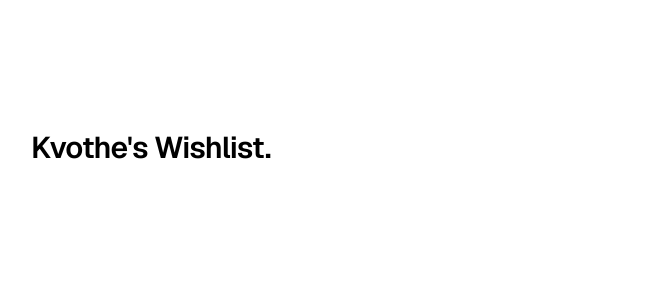
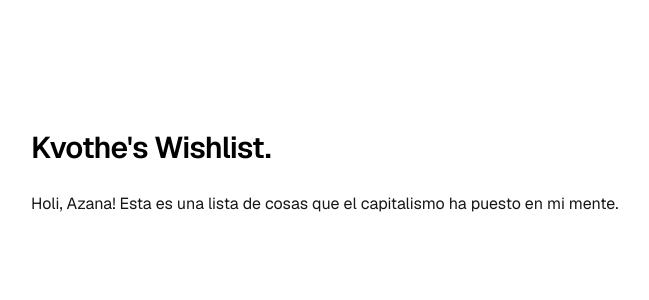
Before and after one commit to Kvothe1997/kvotheswishlist, a Next.js app: page / in a window 1280 px wide. Shown: the top 300 px of the page, without its empty margins (289-938 px from the left). Built offline with nearby package versions, Linux system fonts and the light colour scheme.

Commit message:
Context to page

```diff
--- a/app/page.tsx
+++ b/app/page.tsx
@@ -8,6 +8,7 @@ export default function Home() {
           <h1 className="max-w-xs text-3xl font-semibold leading-10 tracking-tight text-black dark:text-zinc-50">
             Kvothe's Wishlist.
           </h1>
+          <h2>Holi, Azana! Esta es una lista de cosas que el capitalismo ha puesto en mi mente.</h2>
         </div>
       </main>
     </div>
```
